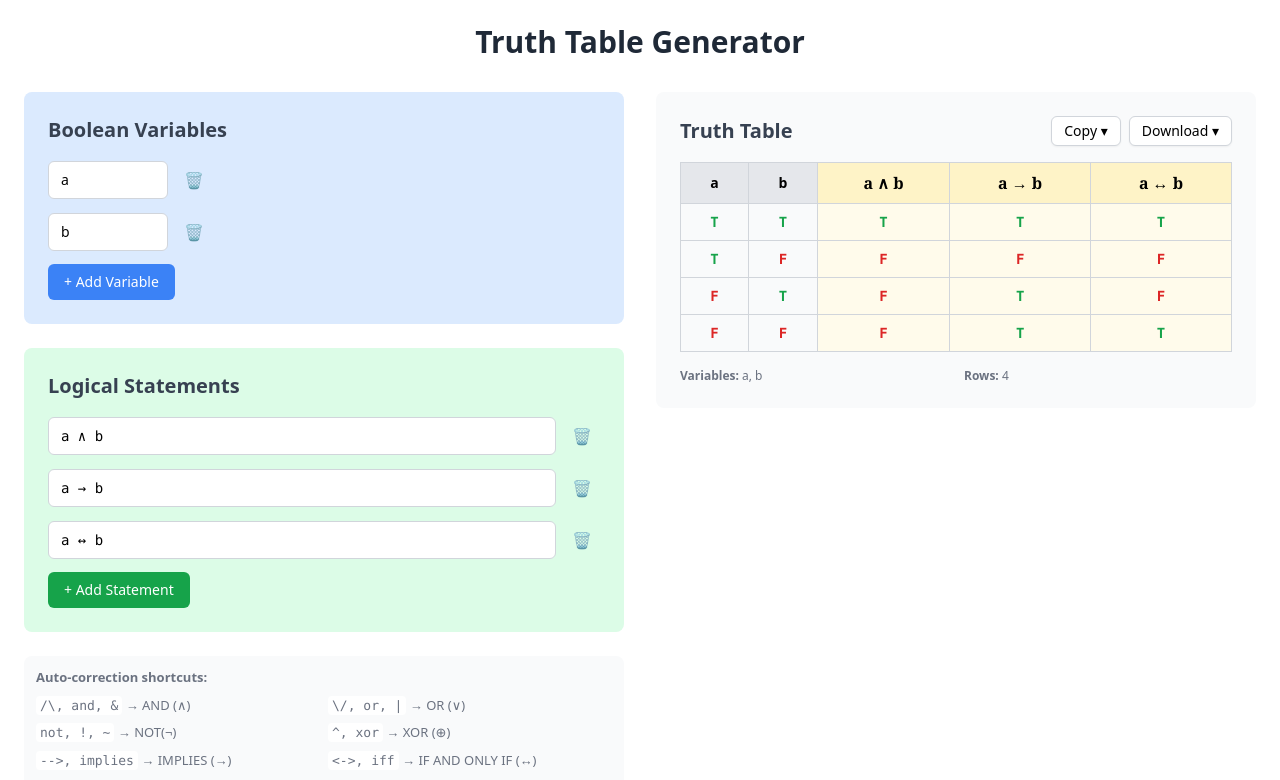
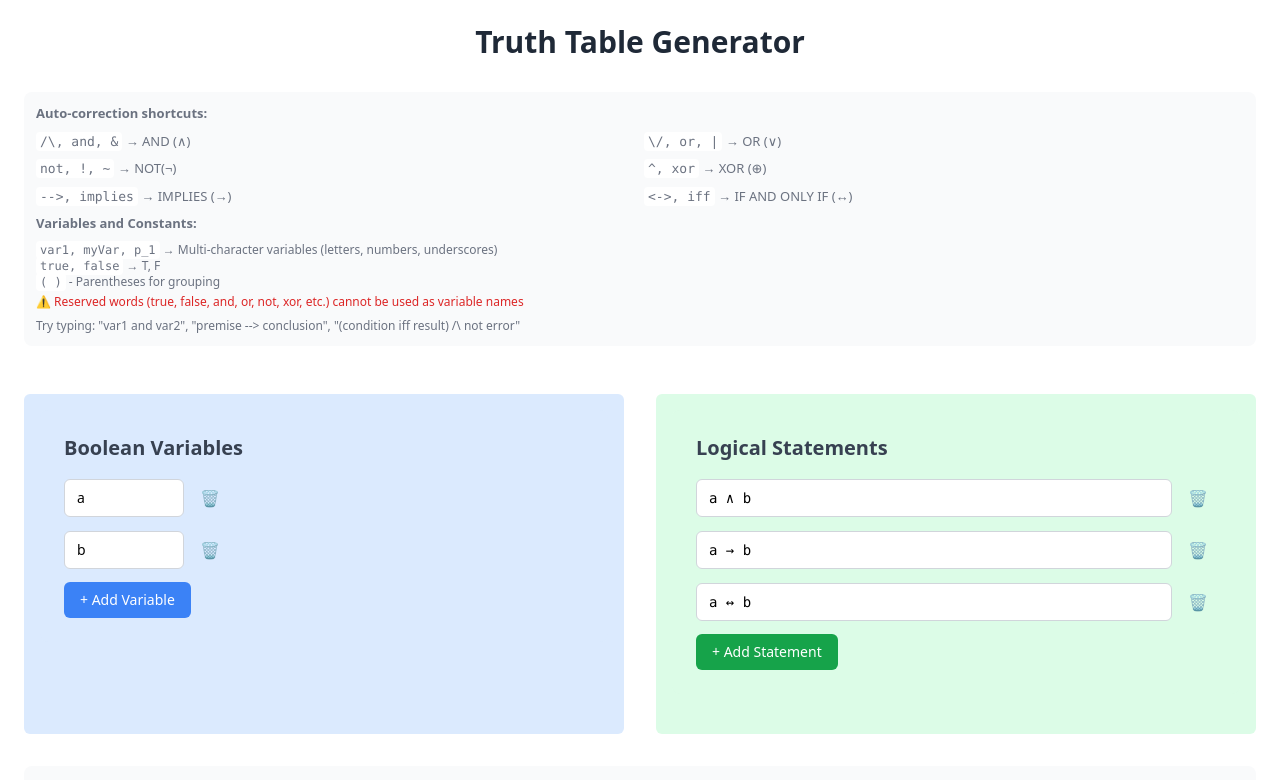
Before and after one commit to arjbarber/truth-table-generator, a React (Create React App) app: page / in a window 1280 px wide. Shown: the top 780 px of the page. Built offline with nearby package versions, Linux system fonts and the light colour scheme.

Commit message:
moved sections around for better viewability

```diff
--- a/src/App.js
+++ b/src/App.js
@@ -505,7 +505,9 @@ const TruthTableGenerator = () => {
   return (
     <div className="min-h-screen bg-slate-50">
       <div className="max-w-7xl mx-auto p-6 bg-white font-sans">
-        <h1 className="text-3xl font-bold text-center mb-8 text-gray-800">Truth Table Generator</h1>
+        <h1 className="text-3xl font-bold text-center mb-8 text-gray-800">
+          Truth Table Generator
+        </h1>
 
         {error && (
           <div className="mb-4 p-3 bg-red-50 border border-red-200 text-red-600 rounded-md">
@@ -513,26 +515,40 @@ const TruthTableGenerator = () => {
           </div>
         )}
 
-      <div className="grid lg:grid-cols-2 gap-8 items-start">
-        {/* Input Section */}
-        <div>
+        <div className="flex flex-col gap-8 w-full">
+
+          {/* Help Section */}
+          <div className="w-full">
+            <HelpSection />
+          </div>
+
+          {/* Variables and Statements side by side, same height */}
+          <div className="flex flex-col lg:flex-row gap-8 w-full items-stretch">
+            {/* Variables Section */}
+            <div className="w-full lg:w-1/2">
+              <div className="bg-blue-100 p-4 rounded-md h-full flex flex-col">
                 <VariablesSection
                   variables={variables}
                   setVariables={setVariables}
                   error={error}
                   setError={setError}
                 />
+              </div>
+            </div>
 
+            {/* Statements Section */}
+            <div className="w-full lg:w-1/2">
+              <div className="bg-green-100 p-4 rounded-md h-full flex flex-col">
                 <StatementsSection
                   statements={statements}
                   setStatements={setStatements}
                 />
-
-          <HelpSection />
+              </div>
+            </div>
           </div>
 
           {/* Truth Table Section */}
-        <div>
+          <div className="w-full">
             <TruthTable
               truthTable={truthTable}
               variables={variables}
```
Lines whose indentation alone changed are shown as unchanged.
